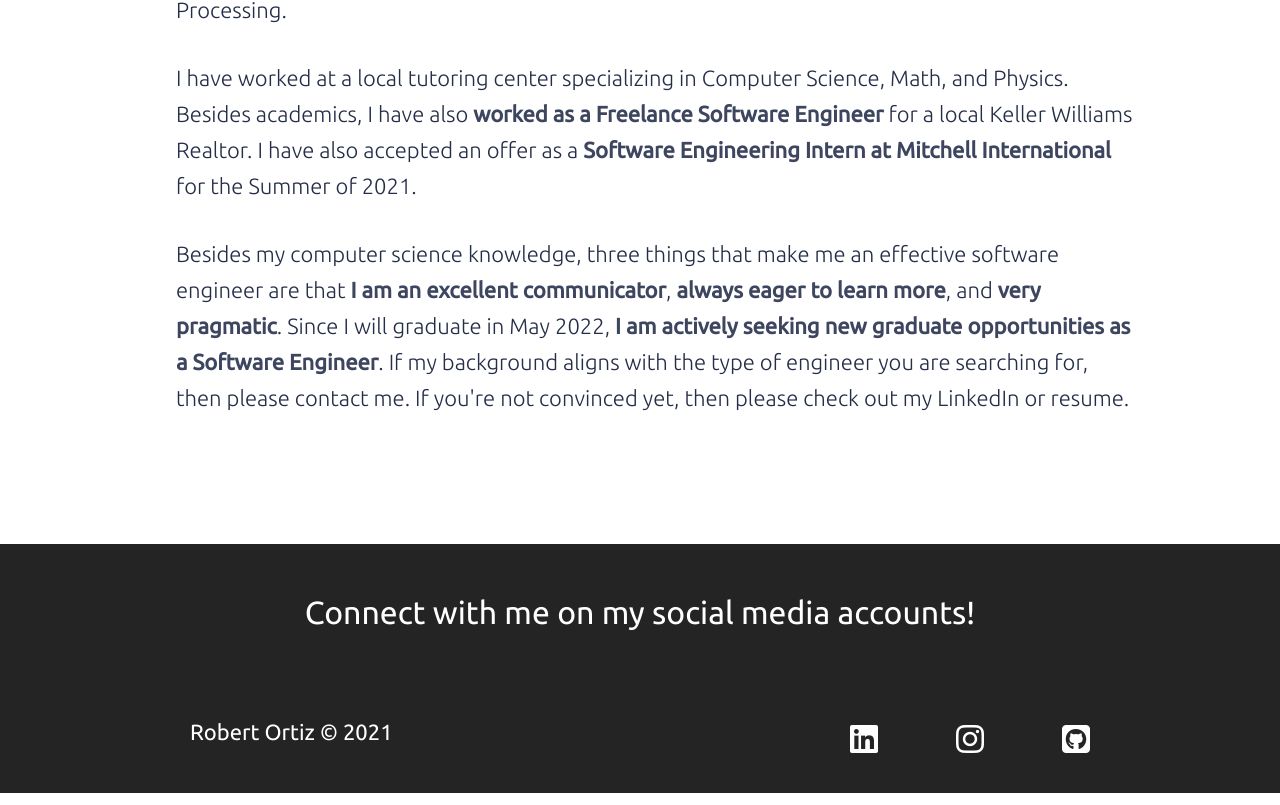
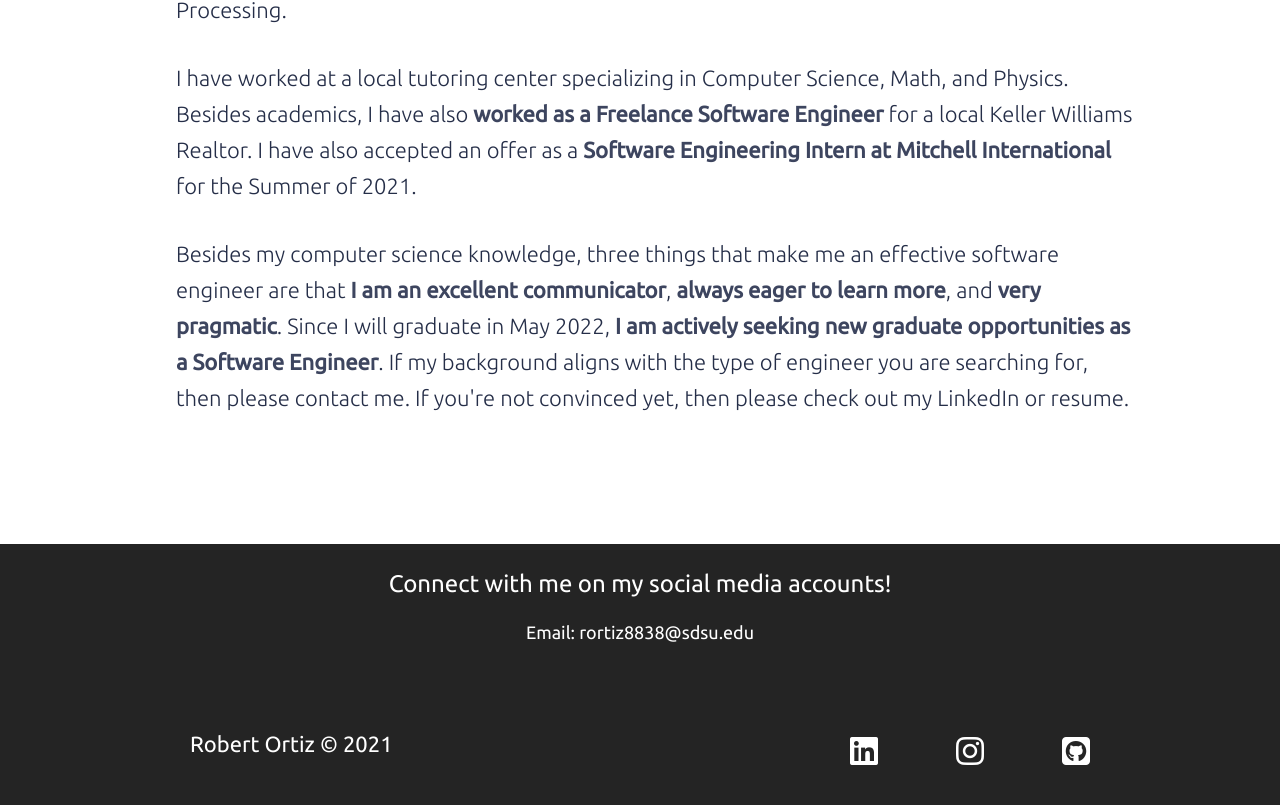
Before and after one commit to Robbie08/my-software-engineer-portfolio, a React (Create React App) app: page / in a window 1280 px wide. Shown: the part 2905-3710 px from the top of the page. Built offline with nearby package versions, Linux system fonts and the light colour scheme.

Commit message:
Updated scroll functionalities - still working on it

```diff
--- a/src/components/Footer.css
+++ b/src/components/Footer.css
@@ -19,16 +19,15 @@
     color: #fff;
   }
 
-  .footer-header > p {
-    font-family: 'Trebuchet MS', 'Lucida Sans Unicode', 'Lucida Grande',
-      'Lucida Sans', Arial, sans-serif;
-  }
 
   .footer-header-heading {
     margin-bottom: 24px;
     font-size: 24px;
   }
 
+  .footer-header-subheading{
+    font-size: 18px;
+  }
 
   a {
     outline: none;
--- a/src/components/Footer.js
+++ b/src/components/Footer.js
@@ -5,8 +5,8 @@ function Footer(){
     return(
         <div className='footer-container'>
             <section className='footer-header'>
-                <p className='footer-header-heading'></p>
-                Connect with me on my social media accounts!
+                <p className='footer-header-heading'>Connect with me on my social media accounts!</p>
+                <p className='footer-header-subheading'>Email: rortiz8838@sdsu.edu</p>
             </section>
             <section className='social-media'>
                 <div className='social-media-wrap'>
--- a/src/components/Navbar.js
+++ b/src/components/Navbar.js
@@ -20,6 +20,13 @@ function Navbar() {
             setClick(!click);
         scroll.scrollToTop();
     }
+
+    // scrollTo
+    // const scrollToProjects = () => {
+    //     if(click === true)
+    //         setClick(!click);
+    //     scroll.scrollTo(890);
+    // }
     // create function that displays button
     // const showButton = () => {
     //     if(window.innerWidth <= 960){
@@ -64,7 +71,7 @@ function Navbar() {
                             <Link
                                 to='/'
                                 className='nav-links'
-                                onClick={closeNavBar}
+                                onClick={scrollToTop}
                             >My Projects</Link>
                         </li>
                         <li className='nav-item'>
```
Also changed, not shown: 1 other file (tests, documents, lock files or other folders).
